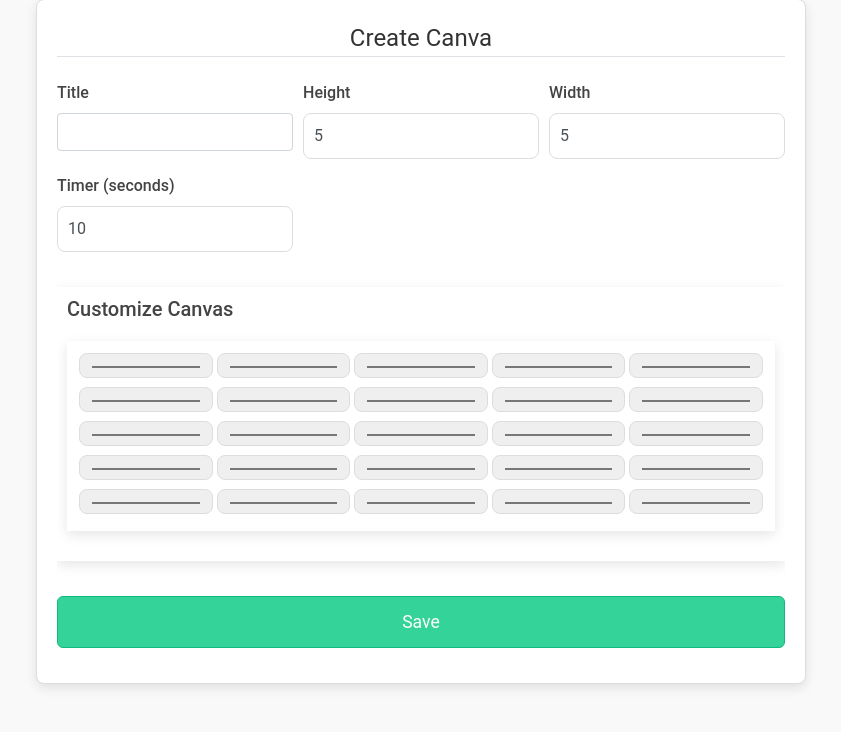
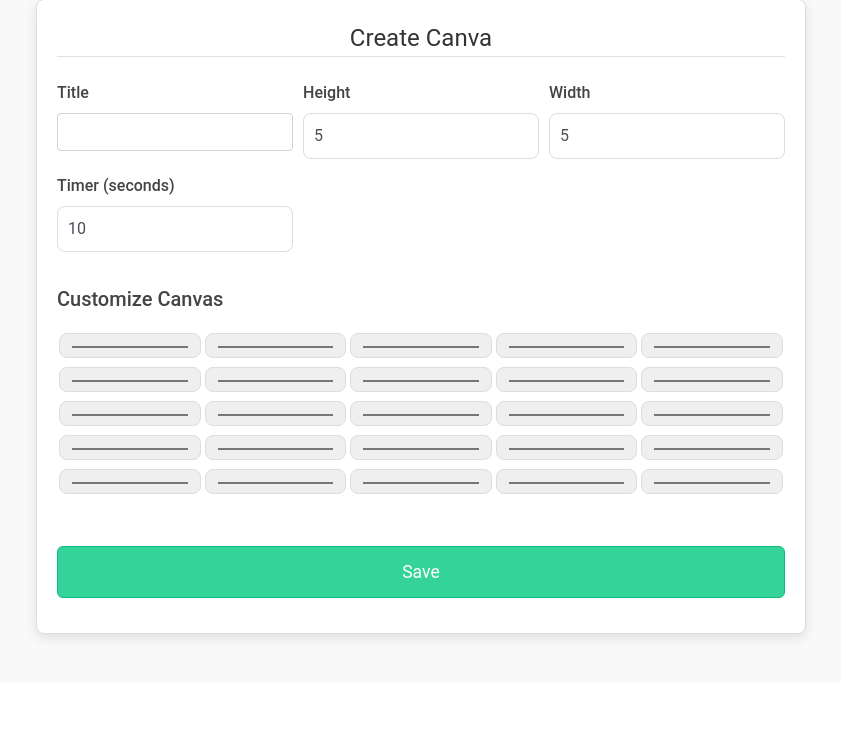
Before and after one commit to asadiqi/Web_Q3_HelbPlace, a Django app: page /canva/new/ in a window 1280 px wide. Shown: the part 129-861 px from the top of the page, without its empty margins (219-1060 px from the left). After the commit the page ends 771 px from the top, so only its background shows below. Run offline with Django 5.2, Linux system fonts and the light colour scheme; a user stored in the database is signed in; some libraries are stand-ins or nearby versions.

Commit message:
css grid

```diff
--- a/django_project/blog/static/blog/main.css
+++ b/django_project/blog/static/blog/main.css
@@ -152,17 +152,15 @@ button[type="submit"]:hover {
 }
 .canvas-wrapper {
   width: 100%;
-  overflow-x: auto;  /* Active le défilement horizontal */
-  overflow-y: hidden; /* Empêche le défilement vertical */
+  overflow-x: auto;
+  overflow-y: hidden;
 }
 
 .canvas-grid {
   display: flex;
   flex-direction: column;
-  margin: 20px 0;
-  padding: 10px;
-  box-shadow: 0 4px 12px rgba(0, 0, 0, 0.1);
-  /* Ne pas utiliser 'overflow: hidden' ici, car il empêche le défilement horizontal */
+  margin-top: 20px;
+  margin-bottom: 15px;
 }
 
 
```
Also changed, not shown: django_project/db.sqlite3.
